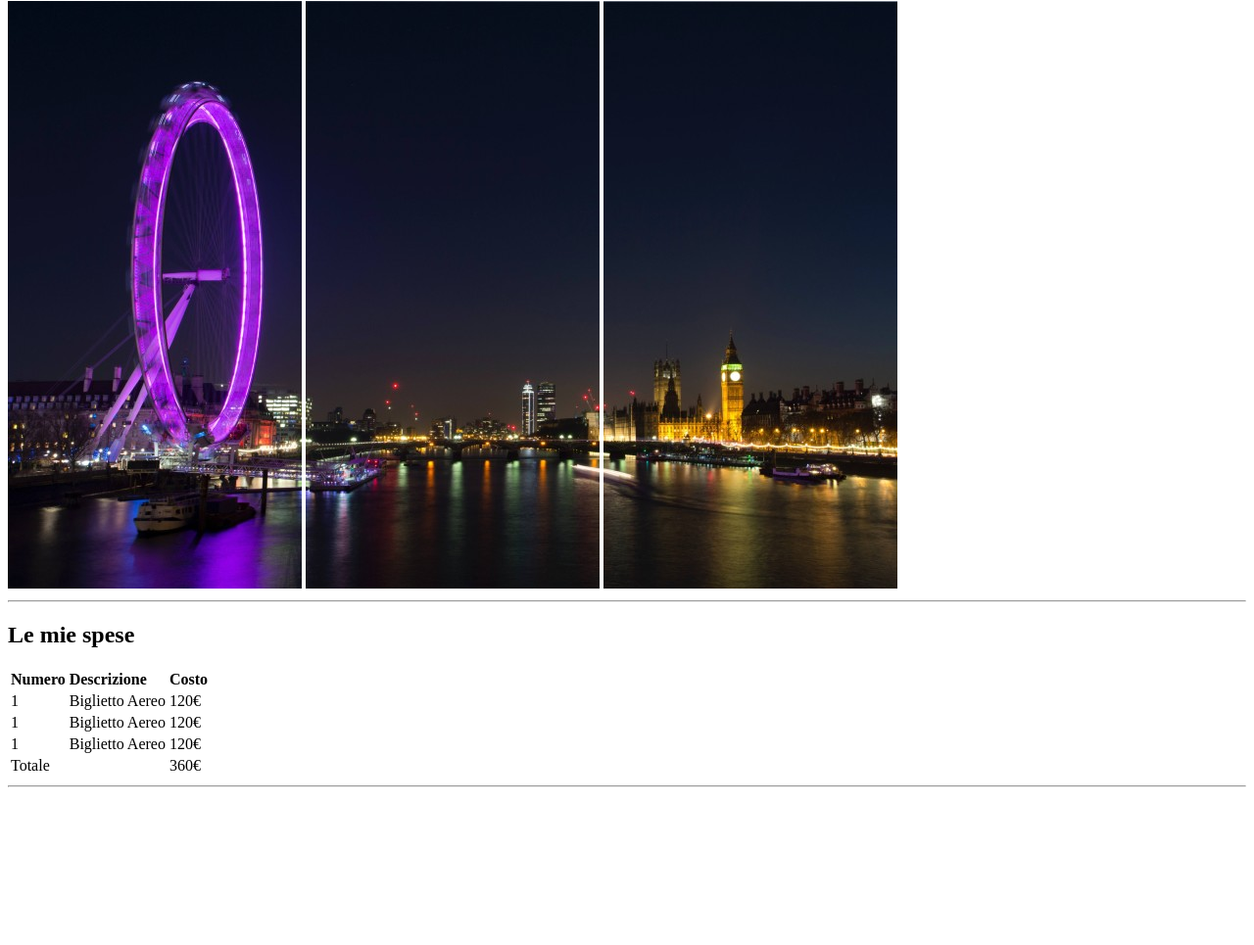
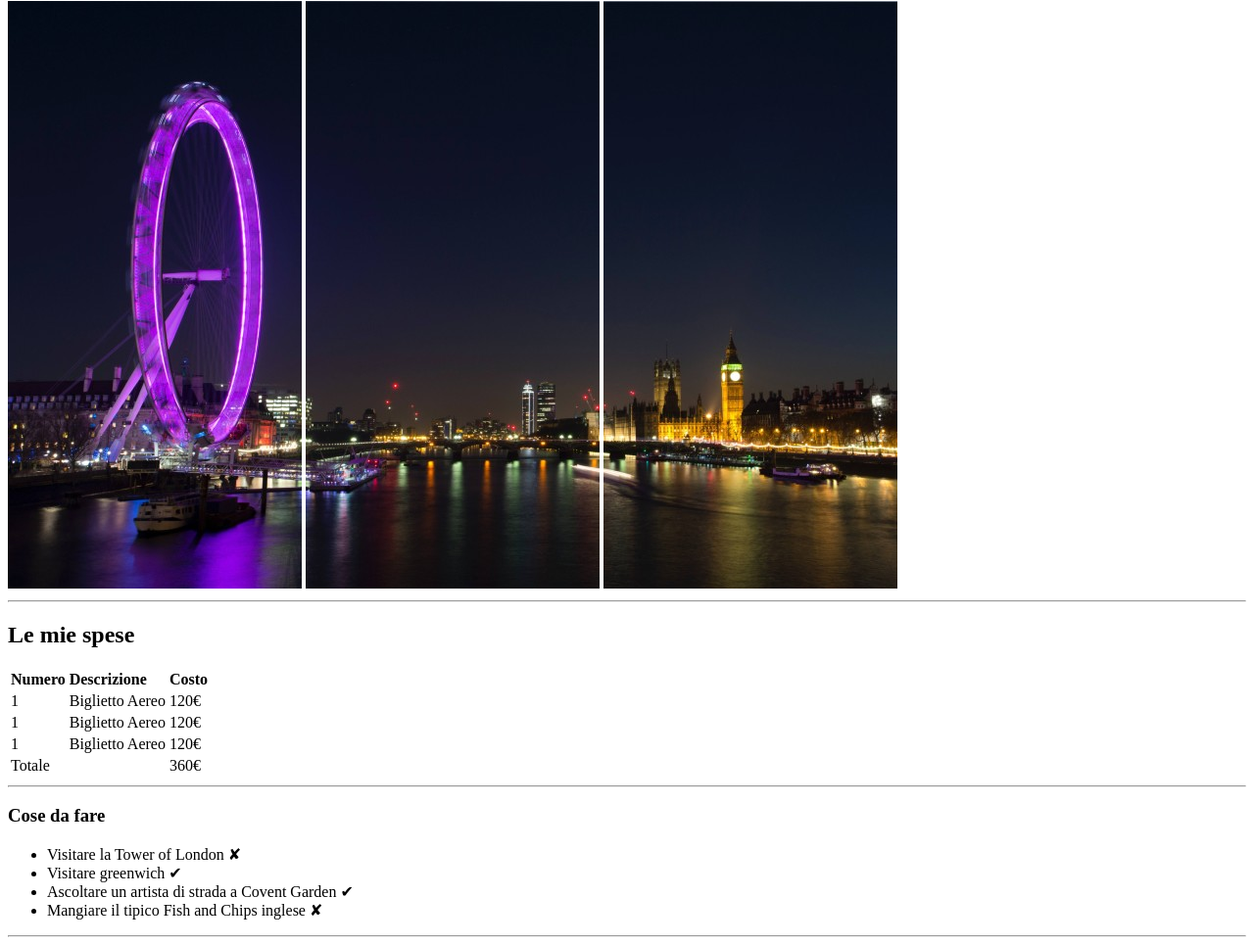
Before and after one commit to FrancescoThomasFalanga/html-london-trip, a plain HTML site: page index.html in a window 1280 px wide. Shown: the part 79-1044 px from the top of the page at 98% size. Before the commit the page ends 891 px from the top, so only its background shows below. Drawn offline with Linux system fonts and the light colour scheme.

Commit message:
Aggiunta Lista Non Ordinata

```diff
--- a/index.html
+++ b/index.html
@@ -23,7 +23,7 @@
     </header>
     <!-- /header -->
 
-    <!-- main: 3 Tabelle con le spese, cose da fare e info utili-->
+    <!-- main: 1 Tabella, 1 lista Non Ordinata e 1 lista Ordinata-->
     <main>
         <h2>Le mie spese</h2>
         <table>
@@ -88,6 +88,24 @@
         </table>
          <hr> <!-- linea orizzontale -->
 
+         <!-- lista NON Ordinata -->
+         <h3>Cose da fare</h3>
+         <ul>
+            <li>
+                Visitare la Tower of London &#10008;
+            </li>
+            <li>
+                Visitare greenwich &#10004;
+            </li>
+            <li>
+                Ascoltare un artista di strada a Covent Garden &#10004;
+            </li>
+            <li>
+                Mangiare il tipico Fish and Chips inglese &#10008;
+            </li>
+         </ul>
+         <hr> <!-- linea orizzontale -->
+
 
     </main>
     <!-- /main -->
```
